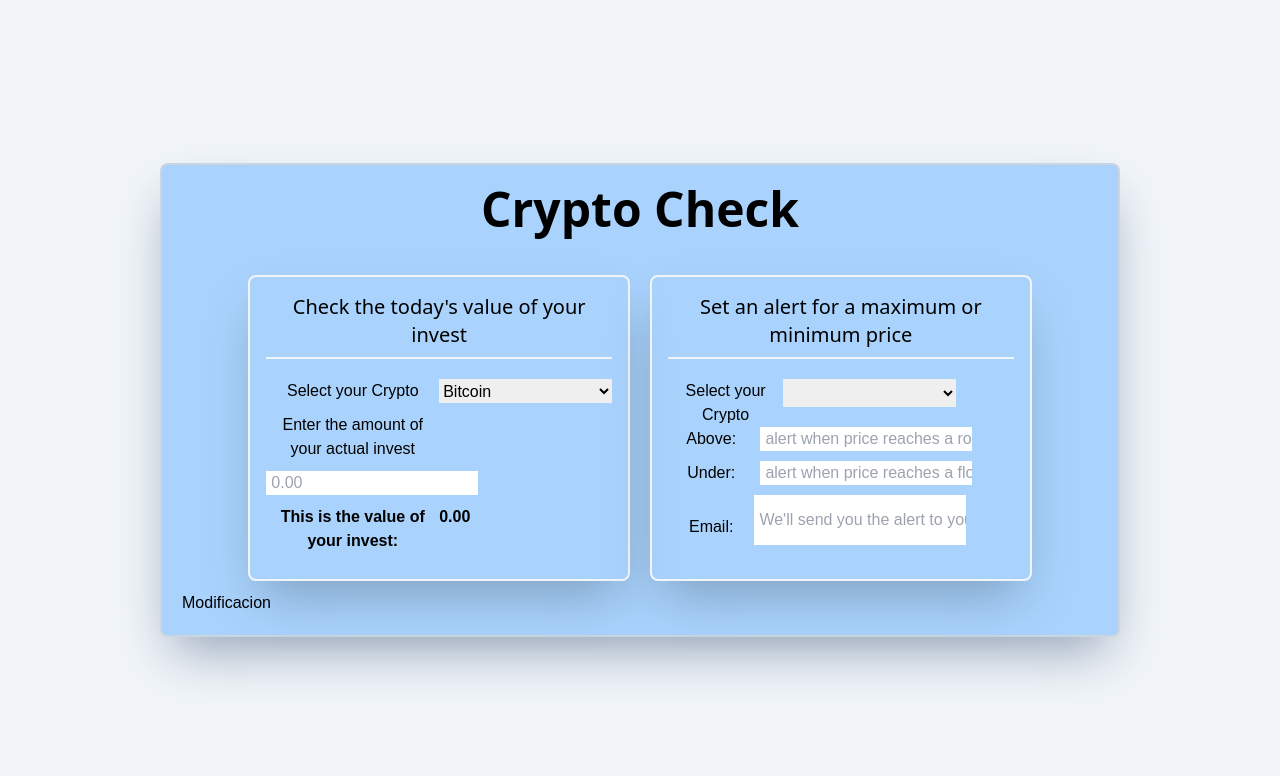
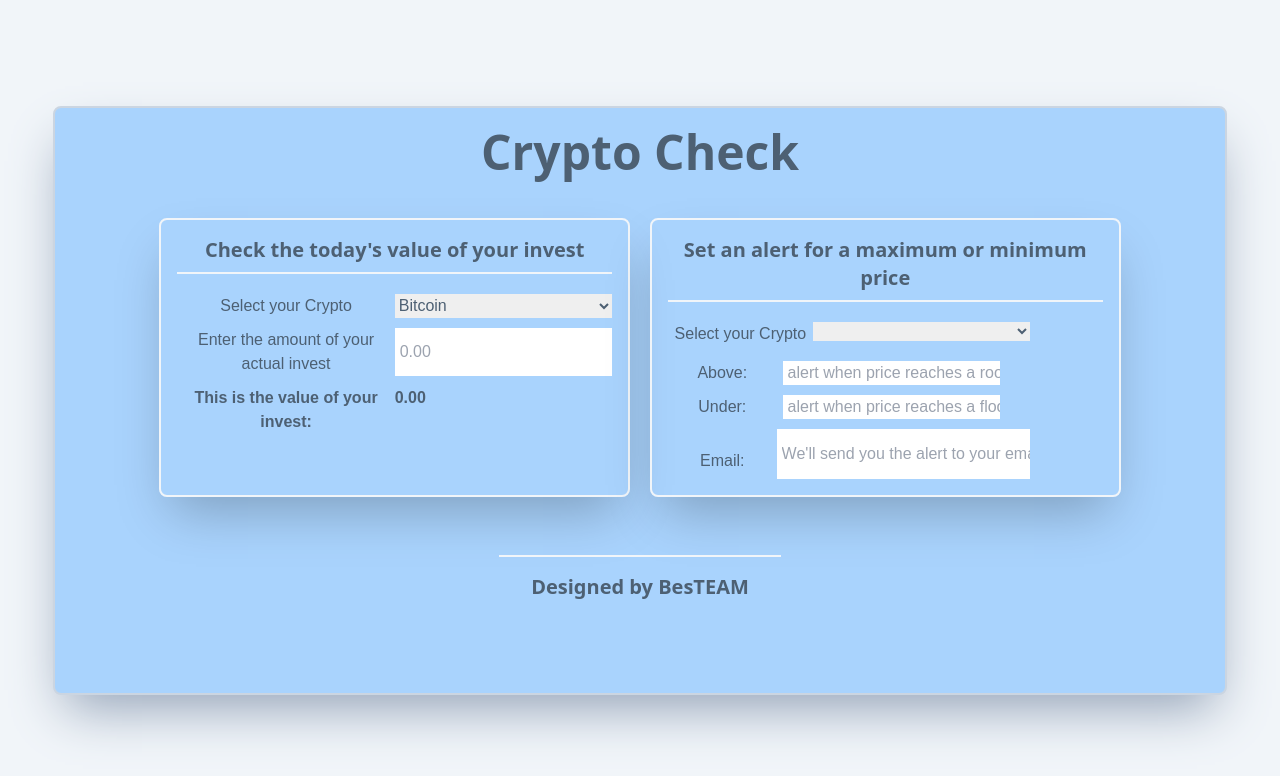
Before and after one commit to AngelMond/Crypto-Check, a plain HTML site: page index.html in a window 1280 px wide. Drawn offline with nearby package versions, Linux system fonts and the light colour scheme; no server answers.

Commit message:
Footer Updated

```diff
--- a/index.html
+++ b/index.html
@@ -9,16 +9,17 @@
     <link rel="stylesheet" href="assets/css/styles.css">
     <script src="https://cdn.tailwindcss.com"></script>
 </head>
-<body class="flex flex-wrap justify-center items-center bg-slate-100" >
+<body class="flex flex-wrap justify-center items-center bg-slate-100 graydark-color" >
 
 
         <!--Container for header, main and footer-->
-        <div id="container" class="w-9/12 flex flex-col flex-wrap background-container p-5 border-2 border-slate-300 shadow-2xl shadow-slate-400 rounded-lg" >
+        <div id="container" class="w-9/12 flex flex-col flex-wrap background-container p-5 border-2 border-slate-300 shadow-2xl shadow-slate-400 rounded-lg
+        lg:w-11/12" >
 
             <!--Header-->
-            <header class="flex flex-row flex-wrap justify-center mb-8">
+            <header class="flex flex-row flex-wrap justify-center mb-8 w-12/12">
 
-                <h1 class="basis-full text-center text-5xl font-sans font-semibold ">
+                <h1 class="basis-full text-center text-5xl font-sans font-semibold">
                     Crypto Check
                 </h1>
 
@@ -29,9 +30,10 @@
             <main class="w-full flex flex-row flex-wrap justify-center">
 
                 <!--First Section-->
-                <section class="m-2.5 basis-5/12 text-center p-4 border-2 my-border-color rounded-lg shadow-2xl box-shadow-graydark">
+                <section class="m-2.5 basis-5/12 text-center p-4 border-2 my-border-color rounded-lg shadow-2xl box-shadow-graydark
+                ">
 
-                    <h2 class="basis-full  text-center font-sans text-xl mb-5 pb-2 border-b-2 border-slate-100">Check the today's value of your invest</h2>
+                    <h2 class="basis-full  text-center font-sans text-xl font-semibold mb-5 pb-2 border-b-2 border-slate-100">Check the today's value of your invest</h2>
 
                     <!--Form to check the price-->
                     <form action="" class="flex flex-row flex-wrap">
@@ -55,9 +57,10 @@
 
 
                 <!--Second Section-->
-                <section class="m-2.5 basis-5/12 text-center p-4 border-2 my-border-color rounded-lg shadow-2xl box-shadow-graydark">
+                <section class="m-2.5 basis-5/12 text-center p-4 border-2 my-border-color rounded-lg shadow-2xl box-shadow-graydark
+                ">
 
-                    <h2 class="basis-full  text-center font-sans text-xl mb-5 pb-2 border-b-2 border-slate-100">Set an alert for a maximum or minimum price</h2>
+                    <h2 class="basis-full  text-center font-sans text-xl font-semibold mb-5 pb-2 border-b-2 border-slate-100">Set an alert for a maximum or minimum price</h2>
 
                     <!--Form for alerts-->
                     <form action="" class="flex flex-row flex-wrap ">
@@ -81,8 +84,8 @@
 
 
             <!--Footer-->
-            <footer>
-                <div>Modificacion</div>
+            <footer class="flex flex-row flex-wrap justify-center mt-12">
+                <div class="basis-1/4 p-4 border-t-2 border-slate-100 text-center font-sans text-xl font-semibold">Designed by BesTEAM </div>
             </footer>
         </div>
 
```
